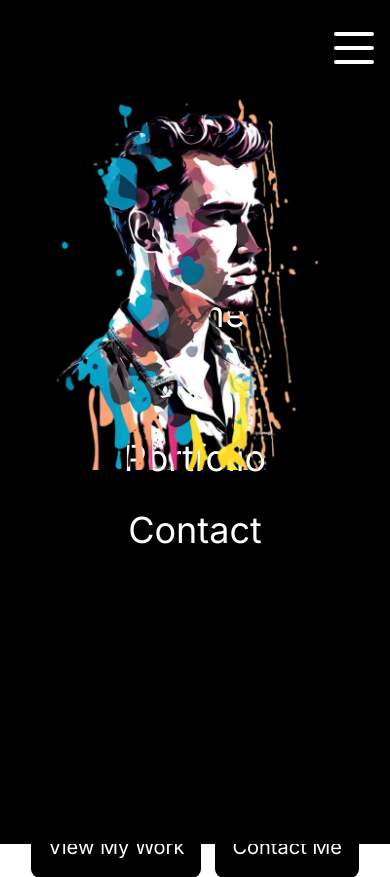
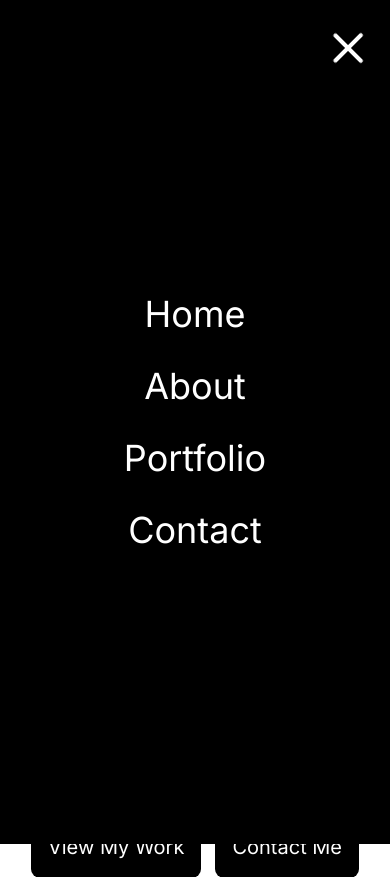
Before and after one commit to titic443/next-cv, a Next.js app: page / in a window 390 px wide. Both pictures are taken after a click on the button 354 px from the left and 48 px from the top of the page. Built offline with nearby package versions, Linux system fonts and the light colour scheme.

Commit message:
animate menu bar

```diff
--- a/src/components/navbar.js
+++ b/src/components/navbar.js
@@ -1,4 +1,5 @@
 "use client";
+import { motion } from "framer-motion";
 import Image from "next/image";
 import Link from "next/link";
 import { useState } from "react";
@@ -12,6 +13,58 @@
 ];
 
 const Navbar = () => {
+  const listItemVariants = {
+    closed: {
+      x: -10,
+      opacity: 0,
+    },
+    opened: {
+      x: 0,
+      opacity: 1,
+    },
+  };
+
+  const listVariants = {
+    closed: {
+      x: "100vh",
+    },
+    opened: {
+      x: 0,
+      transition: {
+        when: "beforeChildren",
+        staggerChildren: 0.2,
+      },
+    },
+  };
+
+  const topVariants = {
+    closed: {
+      rotate: 0,
+    },
+    opened: {
+      rotate: 45,
+      backgroundColor: "rgb(255,255,255)",
+    },
+  };
+
+  const centerVariants = {
+    closed: {
+      opacity: 1,
+    },
+    opened: {
+      opacity: 0,
+    },
+  };
+  const buttomVariants = {
+    closed: {
+      rotate: 0,
+    },
+    opened: {
+      rotate: -45,
+      backgroundColor: "rgb(255,255,255)",
+    },
+  };
+
   const [open, setOpen] = useState(false);
   return (
     <div className="h-full flex items-center justify-between px-4 sm:px-12 lg:px-20 xl:px-48 text-xl">
@@ -69,18 +122,43 @@
             })
           }
         >
-          <div className="w-10 h-1 bg-white rounded"></div>
-          <div className="w-10 h-1 bg-white rounded"></div>
-          <div className="w-10 h-1 bg-white rounded"></div>
+          <motion.div
+            variants={topVariants}
+            animate={open ? topVariants.opened : topVariants.closed}
+            className="w-10 h-1 bg-black rounded origin-left"
+          ></motion.div>
+          <motion.div
+            variants={centerVariants}
+            animate={open ? centerVariants.opened : centerVariants.closed}
+            className="w-10 h-1 bg-black rounded"
+          ></motion.div>
+          <motion.div
+            variants={buttomVariants}
+            animate={open ? buttomVariants.opened : buttomVariants.closed}
+            className="w-10 h-1 bg-black rounded origin-left"
+          ></motion.div>
         </button>
         {open && (
-          <div className="absolute top-0 left-0 w-screen h-screen bg-black text-white flex flex-col items-center justify-center gap-8 text-4xl">
+          <motion.div
+            variants={listVariants}
+            initial="closed"
+            animate="opened"
+            className="z-40 absolute top-0 left-0 w-screen h-screen bg-black text-white flex flex-col items-center justify-center gap-8 text-4xl"
+          >
             {links.map((link) => (
-              <Link href={link.url} key={link.title}>
-                {link.title}
-              </Link>
+              <motion.div
+                // inherit={listVariants}
+                variants={listItemVariants}
+                // initial="closed"
+                // animate="opened"
+                key={link.title}
+              >
+                <Link href={link.url} key={link.title}>
+                  {link.title}
+                </Link>
+              </motion.div>
             ))}
-          </div>
+          </motion.div>
         )}
       </div>
     </div>
```
